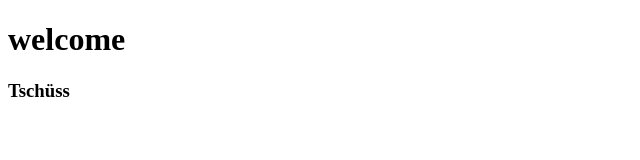
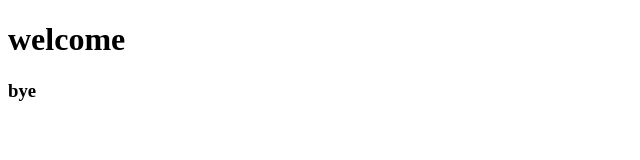
Before and after one commit to SoftwareInstructor/SoftwareInstructor.github.io, a plain HTML site: page index.html in a window 1280 px wide. Shown: the full height of the page, 0-640 px from the left. Drawn offline with Linux system fonts and the light colour scheme.

Commit message:
Update index.html

```diff
--- a/index.html
+++ b/index.html
@@ -9,6 +9,6 @@
 <body>
     <h1>welcome</h1>
 
-    <h3> Tschüss </h3>
+    <h3> bye </h3>
 </body>
 </html>
```
